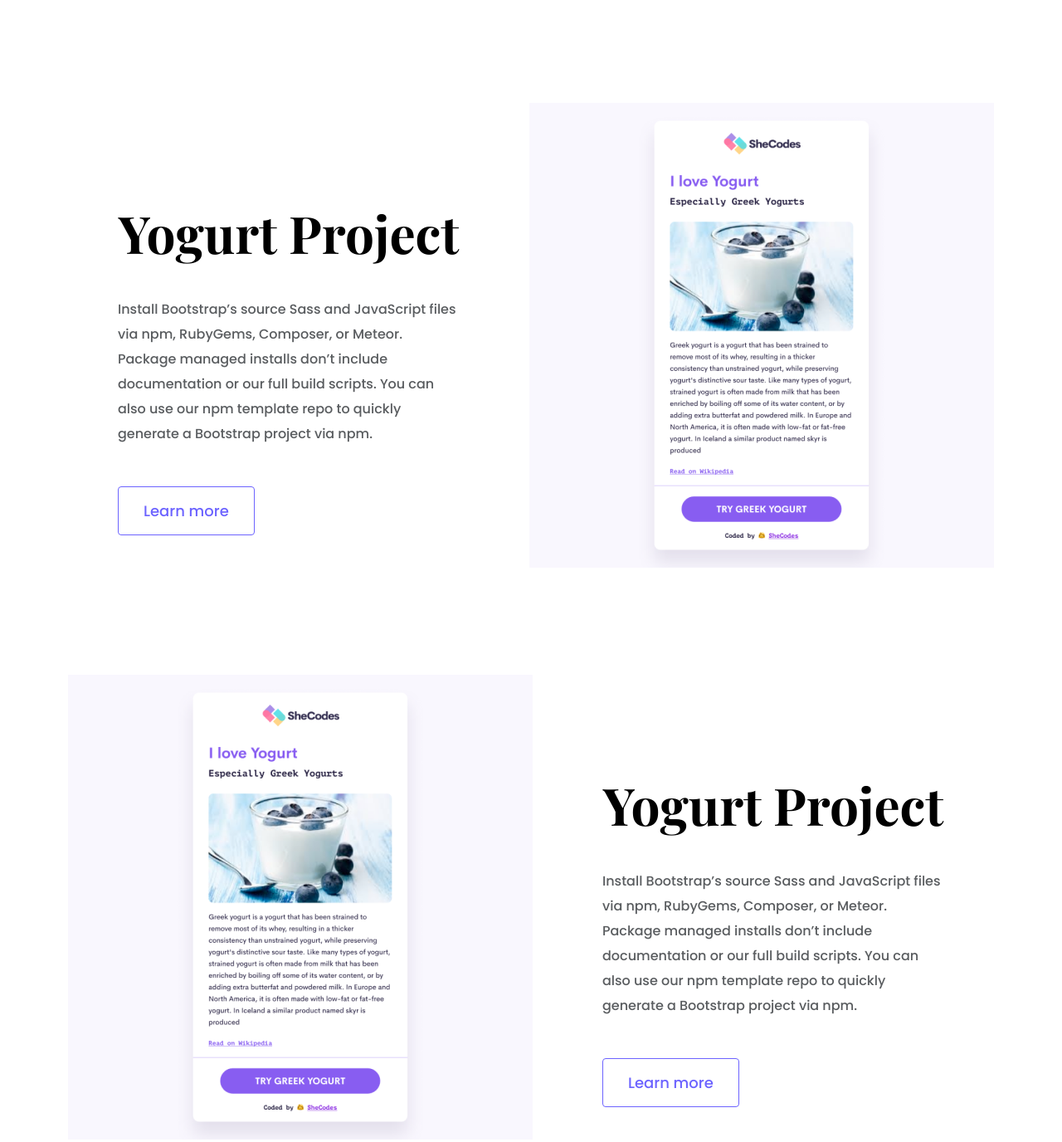
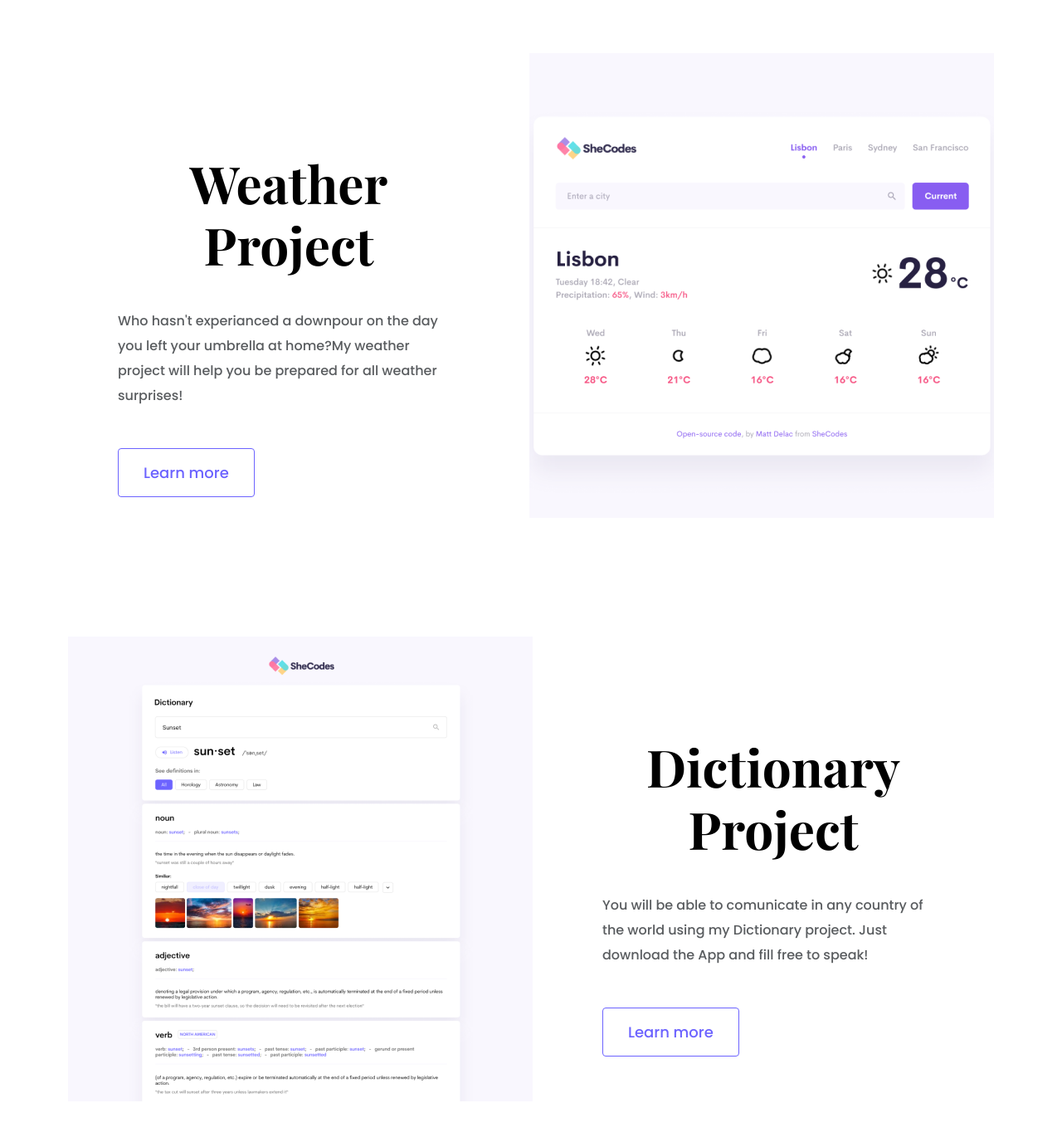
Before and after one commit to olenkavhs/portfolio-project, a plain HTML site: page index.html in a window 1280 px wide. Shown: the part 1320-2696 px from the top of the page at 83% size. Drawn offline with nearby package versions, Linux system fonts and the light colour scheme.

Commit message:
Added images and discription

```diff
--- a/index.html
+++ b/index.html
@@ -41,7 +41,7 @@
           Yogurt Project
          </h2>
          <p class="mb-5 text-muted">
-         Install Bootstrap’s source Sass and JavaScript files via npm, RubyGems, Composer, or Meteor. Package managed installs don’t include documentation or our full build scripts. You can also use our npm template repo to quickly generate a Bootstrap project via npm.
+            Yogurt is a food produced by bacterial fermentation of milk. The bacteria used to make yogurt are known as yogurt cultures. This progect just will make you fall in love with yogurt!
          </p>
          <a href="#" class="btn btn-brand-one">Learn more</a>
         </div>
@@ -51,29 +51,29 @@
         <div class="col">
            <div class="product-discription">
             <h2 mb-5>
-             Yogurt Project
+             Weather Project
             </h2>
             <p class="mb-5 text-muted">
-            Install Bootstrap’s source Sass and JavaScript files via npm, RubyGems, Composer, or Meteor. Package managed installs don’t include documentation or our full build scripts. You can also use our npm template repo to quickly generate a Bootstrap project via npm.
+           Who hasn't experianced a downpour on the day you left your umbrella at home?My weather project will help you be prepared for all weather surprises!
             </p>
             <a href="#" class="btn btn-brand-one">Learn more</a>
            </div>
         </div>
         <div class="col d-none d-lg-block">
-            <img src="images/jogurt.png" class="image" alt="Project jogurt"/>
+            <img src="images/weather.PNG" class="image" alt="Project jogurt"/>
          </div>
        </div>
        <div class="row">
         <div class="col d-none d-lg-block">
-           <img src="images/jogurt.png" class="image" alt="Project jogurt"/>
+           <img src="images/dictionary.png" class="image" alt="Project jogurt"/>
         </div>
         <div class="col">
            <div class="product-discription">
             <h2 mb-5>
-             Yogurt Project
+             Dictionary Project
             </h2>
             <p class="mb-5 text-muted">
-            Install Bootstrap’s source Sass and JavaScript files via npm, RubyGems, Composer, or Meteor. Package managed installs don’t include documentation or our full build scripts. You can also use our npm template repo to quickly generate a Bootstrap project via npm.
+            You will be able to comunicate in any country of the world using my Dictionary project. Just download the App and fill free to speak!
             </p>
             <a href="#" class="btn btn-brand-one">Learn more</a>
            </div>
```
Also changed, not shown: images/dictionary.png (added), images/weather.png (added).
